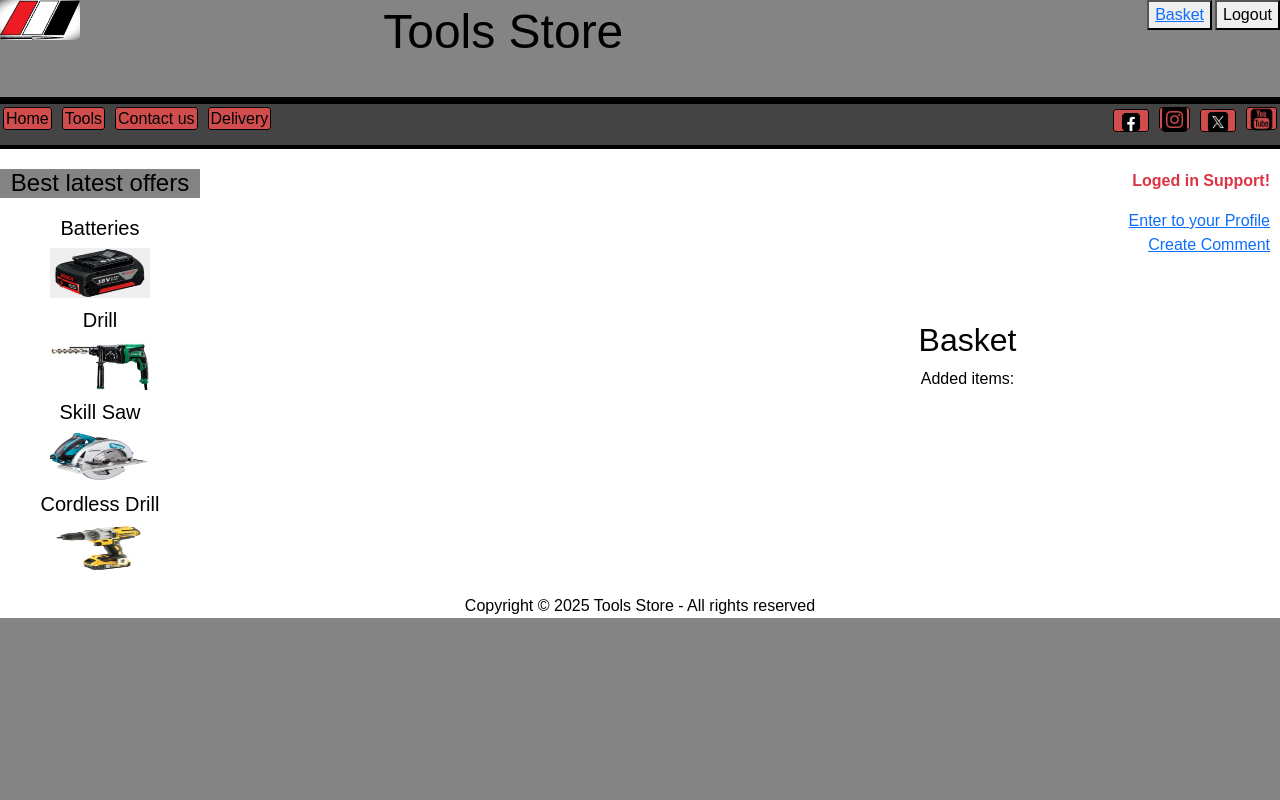
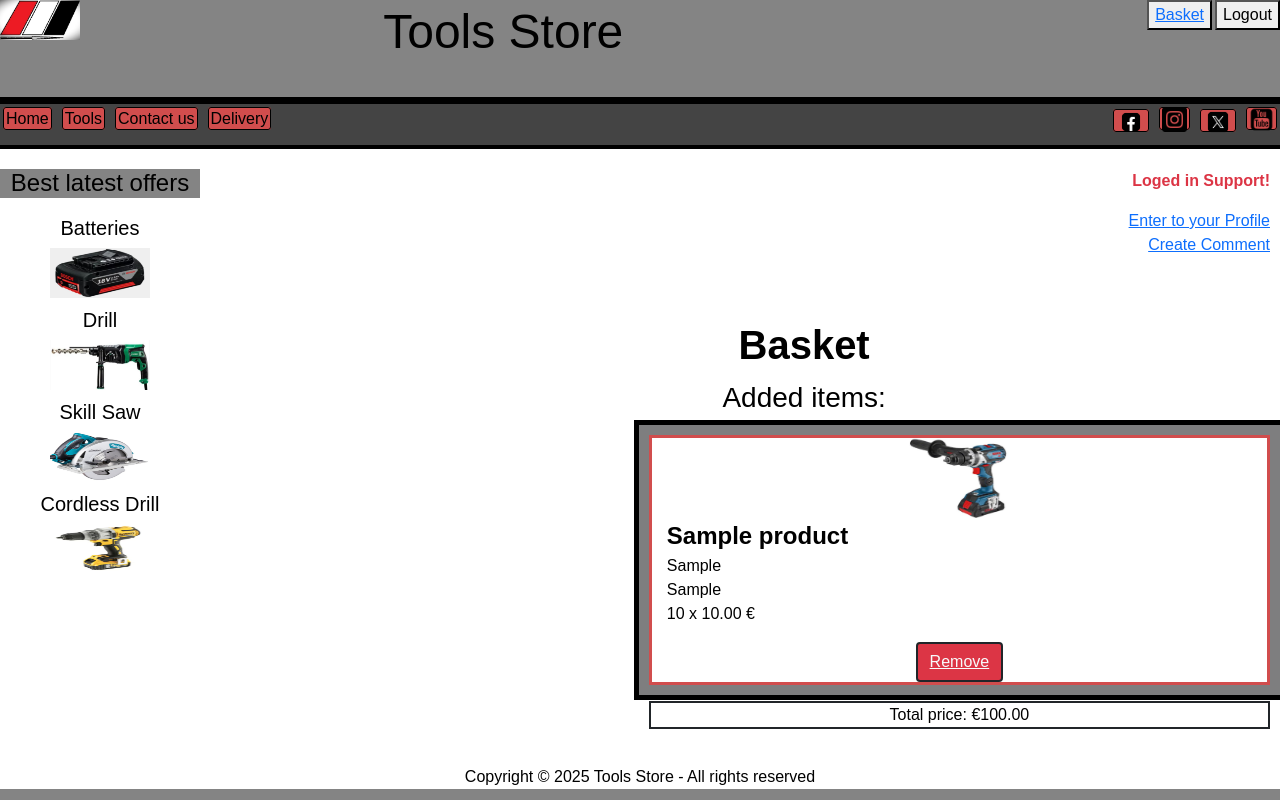
Before and after one commit to DimDeveloper18/Final-Assignment, a Django app: page /basket/ in a window 1280 px wide. Run offline with Django 5.2, Linux system fonts and the light colour scheme; a user stored in the database is signed in; tables that the repository leaves empty hold one stand-in row (values such as "Sample post").

Commit message:
Basket items list created with remove button and static image style.

```diff
--- a/products_store/templates/products_store/basket.html
+++ b/products_store/templates/products_store/basket.html
@@ -2,7 +2,25 @@
 {% load static %}
 {% block main %}
         <section>
-            <h2>Basket</h2>
-            <p>Added items:</p>
+            <h2 class="fs-1 fw-bold w-50">Basket</h2>
+            <p class="fs-3 w-50">Added items:
+                {% for item in order.items.all %}
+                    <figure class="pttable">
+                        <img src="{% static 'products_store/product_image/pcdrillb1.jpg' %}" alt="Drill Bosch1" height="80" width="100">
+                        <figcaption id="ptcap">
+                            <ul id="prodli" class="list-unstyled text-start">
+                                <li class="fs-4 fw-bold">{{ item.product.prod_name }}</li>
+                                <li>{{ item.product.prod_brand }}</li>
+                                <li>{{ item.product.prod_model }}</li>
+                                <li>{{ item.quantity }} x {{ item.product.prod_price }} €</li>
+                            </ul>
+                        </figcaption>
+                        <button id="prodremove" type="submit" class="btn btn-danger border border-dark border-2">
+                                <a class="text-light" href="{% url 'products_store-basket_remove' item.product.id %}">Remove</a>
+                        </button>
+                    </figure>
+                {% endfor %}
+            </p>
+            <p class="border border-dark border-2">Total price: €{{ order.total_price }}</p>
         </section>
 {% endblock main%}
```
